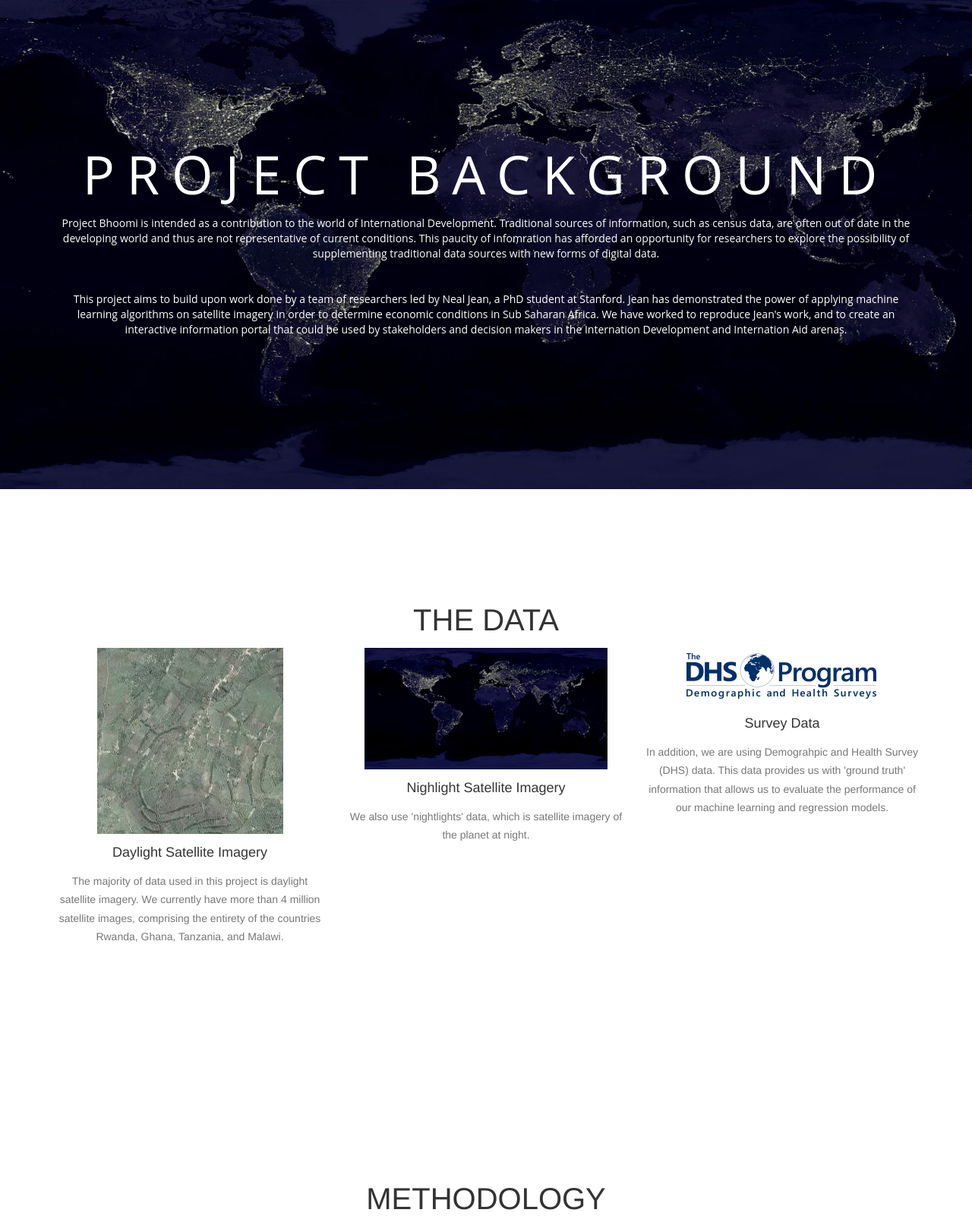
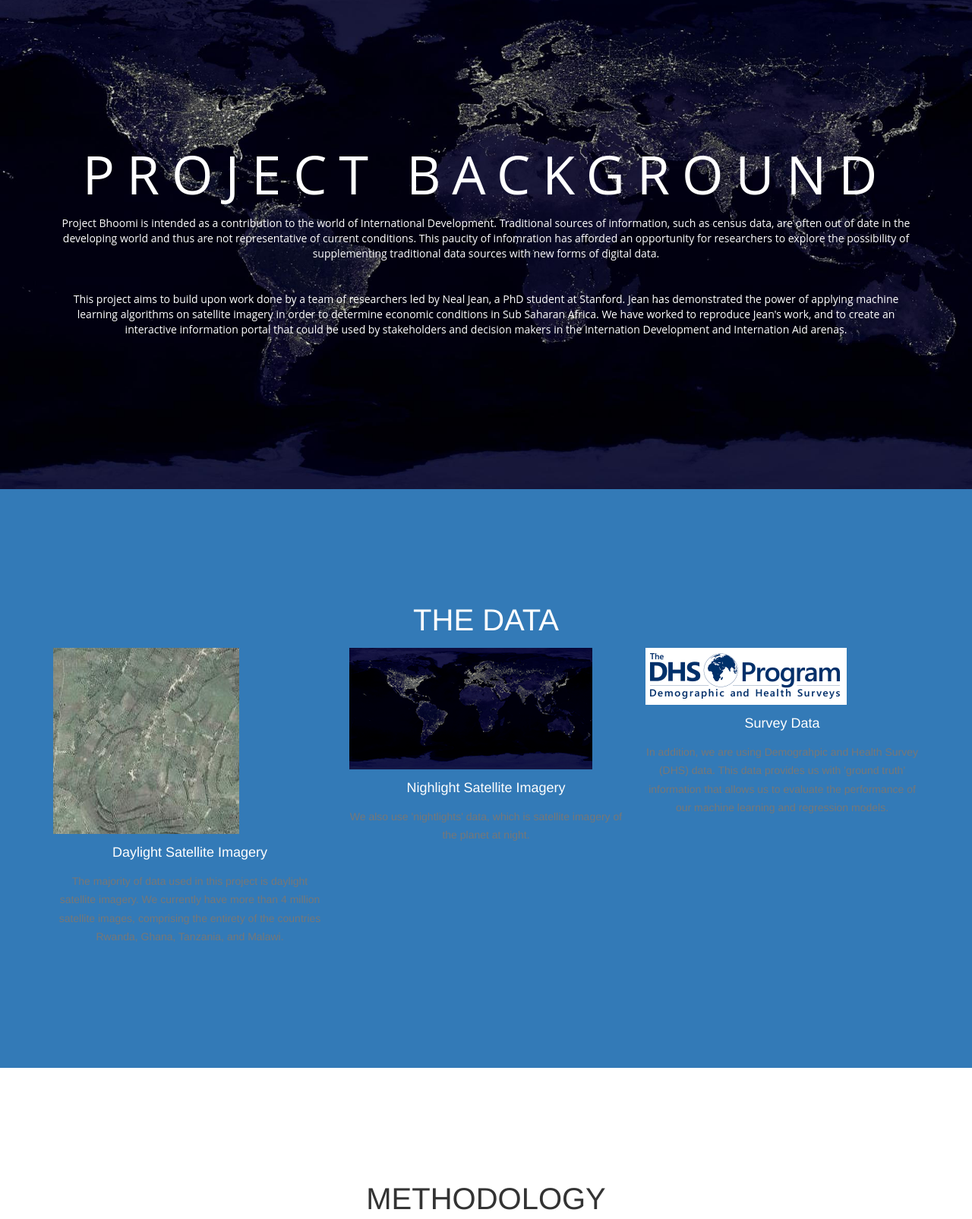
Before and after one commit to briangoodness/project-bhoomi, a Django app: page /about in a window 1280 px wide. Shown: the part 52-1657 px from the top of the page at 76% size. Run offline with Django 3.2, Linux system fonts and the light colour scheme; some libraries are stand-ins or nearby versions.

Commit message:
committing changes before rewriting static calls

```diff
--- a/maps/static/css/agency.css
+++ b/maps/static/css/agency.css
@@ -744,3 +744,7 @@ img::-moz-selection {
 body {
   webkit-tap-highlight-color: #fed136;
 }
+
+.bg-primary {
+    background-color: #C63D0F;
+}
--- a/maps/templates/about.html
+++ b/maps/templates/about.html
@@ -1,4 +1,5 @@
 {% extends "main_content.html" %}
+{% load static %}
 
 {% block head %}
 <link rel="stylesheet" href="https://cdnjs.cloudflare.com/ajax/libs/font-awesome/4.7.0/css/font-awesome.min.css">
@@ -8,7 +9,7 @@
 {% block content %}
 <style>
   header {
-    background-image: url('/static/imgs/earth.jpg');
+    background-image: url({% static "imgs/earth.jpg" %});
     background-repeat: no-repeat;
     background-attachment: scroll;
     background-position: center center;
@@ -128,7 +129,7 @@
 </header>
 
 <!-- Services Section -->
-<section id="services">
+<section id="services" class = "bg-primary">
     <div class="container">
         <div class="row">
             <div class="col-lg-12 text-center">
@@ -143,7 +144,7 @@
                     <i class="fa fa-shopping-cart fa-stack-1x fa-inverse"></i>
                 </span> -->
                 <span>
-                  <img src="/static/imgs/day.jpg"></img>
+                  <img src="/static/imgs/day.jpg" class="img-responsive"></img>
                 </span>
                 <h4 class="service-heading">Daylight Satellite Imagery</h4>
                 <p class="text-muted">The majority of data used in this project is  daylight satellite imagery. We currently
@@ -156,7 +157,7 @@
                     <i class="fa fa-laptop fa-stack-1x fa-inverse"></i>
                 </span> -->
                 <span>
-                  <img src="/static/imgs/night.png"></img>
+                  <img src="/static/imgs/night.png" class="img-responsive"></img>
                 </span>
                 <h4 class="service-heading">Nighlight Satellite Imagery</h4>
                 <p class="text-muted"> We also use 'nightlights' data, which is satellite
@@ -167,7 +168,7 @@
                     <!-- <i class="fa fa-circle fa-stack-2x text-primary"></i>
                     <i class="fa fa-lock fa-stack-1x fa-inverse"></i> -->
                 <span>
-                  <img src="/static/imgs/dhs.png"></img>
+                  <img src="/static/imgs/dhs.png" class="img-responsive"></img>
                 </span>
                 <h4 class="service-heading">Survey Data</h4>
                 <p class="text-muted">In addition, we are using Demograhpic and Health Survey (DHS) data. This data provides
@@ -294,41 +295,41 @@
             </div>
         </div>
         <div class="row text-center">
-          <div class="col-xs-2">
+          <div class="col-sm-2">
               <span>
-                <img src="/static/imgs/team/cristian-garay.jpg"></img>
+                <img src="/static/imgs/team/cristian-garay.jpg" class="img-responsive"></img>
               </span>
               <a target="_blank" href="https://www.ischool.berkeley.edu/people/cristian-garay">
               <h4 class="service-heading">Cristian Garay</h4>
             </a>
           </div>
-            <div class="col-xs-2">
+            <div class="col-sm-2">
                 <span>
-                  <img src="/static/imgs/team/brian-goodness.jpg"></img>
+                  <img src="/static/imgs/team/brian-goodness.jpg" class="img-responsive"></img>
                 </span>
                 <a target="_blank" href="https://www.ischool.berkeley.edu/people/brian-goodness">
                 <h4 class="service-heading">Brian Goodness</h4>
               </a>
             </div>
-            <div class="col-xs-2">
+            <div class="col-sm-2">
                 <span>
-                  <img src="/static/imgs/team/deepa-kalpathi.gif"></img>
+                  <img src="/static/imgs/team/deepa-kalpathi.gif" class="img-responsive"></img>
                 </span>
                 <a target="_blank" href="https://www.ischool.berkeley.edu/people/deepa-kalpathi">
                 <h4 class="service-heading">Deepa Kalpathi</h4>
               </a>
             </div>
-            <div class="col-xs-2">
+            <div class="col-sm-2">
                 <span>
-                  <img src="/static/imgs/team/eric-hagen.jpg"></img>
+                  <img src="/static/imgs/team/eric-hagen.jpg" class="img-responsive"></img>
                 </span>
                 <a target="_blank" href="https://www.ischool.berkeley.edu/people/eric-hagen">
                 <h4 class="service-heading">Eric Hagen</h4>
               </a>
             </div>
-            <div class="col-xs-2">
+            <div class="col-sm-2">
                 <span>
-                  <img src="/static/imgs/team/surendran-subbiah.png"></img>
+                  <img src="/static/imgs/team/surendran-subbiah.png" class="img-responsive"></img>
                 </span>
                 <a target="_blank" href="https://www.ischool.berkeley.edu/people/surendran-subbiah">
                 <h4 class="service-heading">Surendran Subbiah</h4>
--- a/maps/templates/index.html
+++ b/maps/templates/index.html
@@ -1,4 +1,5 @@
 {% extends "main_content.html" %}
+{% load static %}
 
 {% block head %}
 <link rel="stylesheet" href="https://cdnjs.cloudflare.com/ajax/libs/font-awesome/4.7.0/css/font-awesome.min.css">
@@ -8,7 +9,7 @@
 {% block content %}
 <style>
   header {
-    background-image: url('/static/imgs/background.jpeg');
+    background-image: url({% static "imgs/background.jpeg" %});
     background-repeat: no-repeat;
     background-attachment: scroll;
     background-position: center center;
--- a/maps/templates/main_content.html
+++ b/maps/templates/main_content.html
@@ -3,6 +3,7 @@
 {% load staticfiles %}
 {% load leaflet_tags %}
 {% load bootstrap3 %}
+{% load static %}
 
 <html>
 <head>
```
